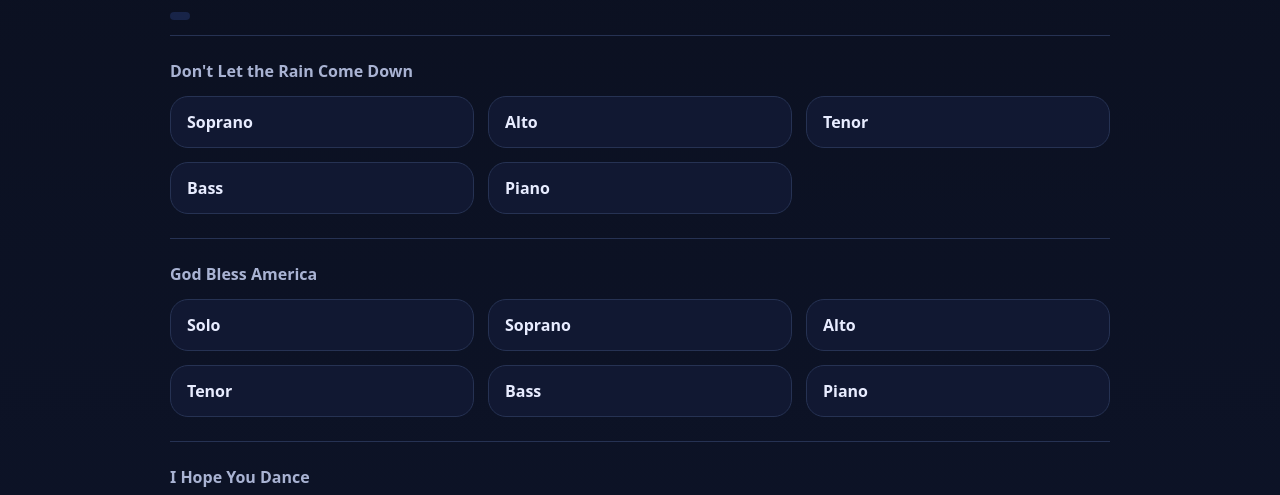
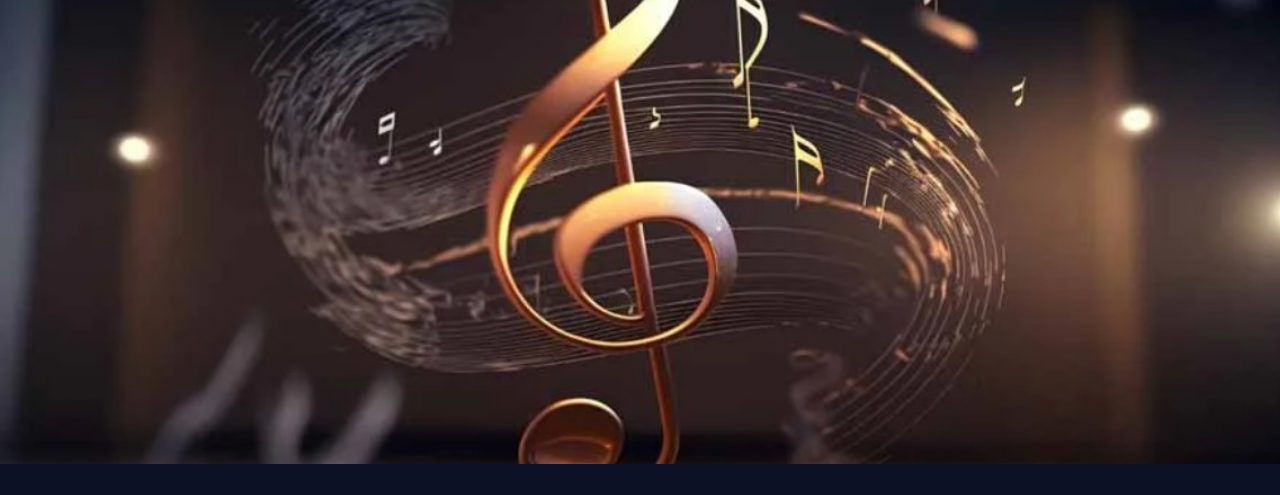
Before and after one commit to scotttaylorfam/scotttaylorfam.github.io, a plain HTML site: page audio/index.html in a window 1280 px wide. Shown: the part 173-668 px from the top of the page. Drawn offline with Linux system fonts and the light colour scheme.

Commit message:
Image Header

```diff
--- a/audio/index.html
+++ b/audio/index.html
@@ -1,6 +1,8 @@
 <!doctype html>
 <html lang="en">
 <head>
+  <body>
+  <img src="Music Image.jpg" alt="Header Image" style="width:100%; height:auto;">
   <meta charset="utf-8" />
   <meta name="viewport" content="width=device-width, initial-scale=1" />
   <title>Ocean Hills Chorale Spring Concert 2026</title>
```
Also changed, not shown: audio/Music Image.jpg (added).
